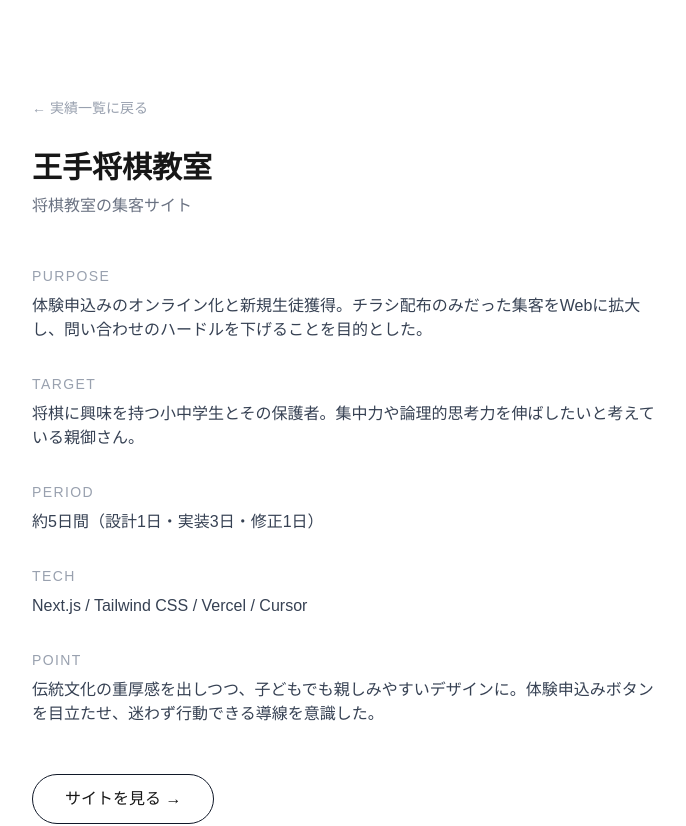
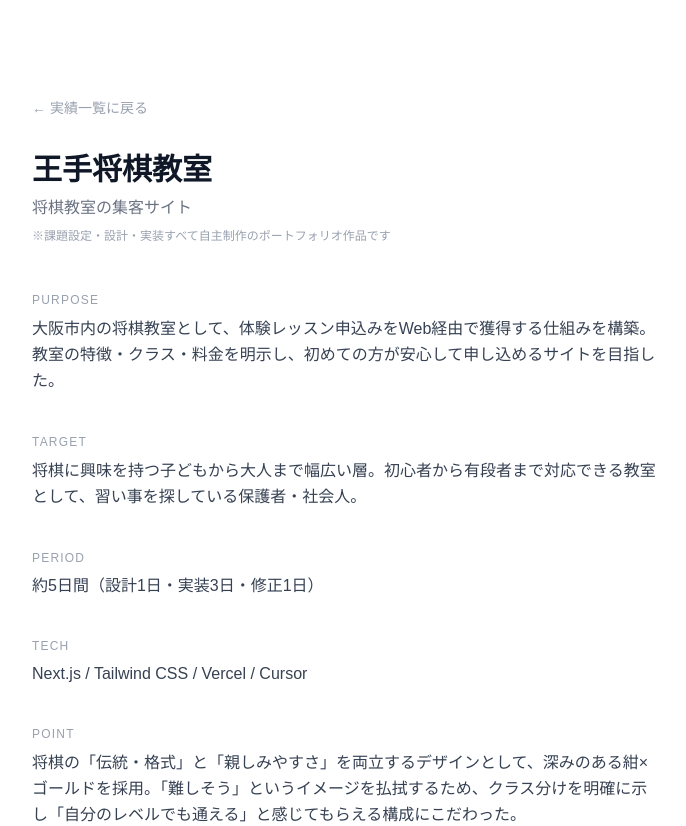
Before and after one commit to allhide911-droid/portfolio, a Next.js app: page /works/shogi in a window 1280 px wide. Shown: the top 826 px of the page, without its empty margins (296-982 px from the left). Built offline with nearby package versions, Linux system fonts and the light colour scheme.

Commit message:
feat: 詳細ページ改善

```diff
--- a/app/works/bloom/page.tsx
+++ b/app/works/bloom/page.tsx
@@ -4,7 +4,8 @@ export default function BloomBeauty() {
       <div className="max-w-2xl mx-auto px-6 py-24">
         <a href="/#works" className="text-sm text-gray-400 hover:text-gray-600 transition">← 実績一覧に戻る</a>
         <h1 className="text-3xl font-bold mt-8 mb-2">Bloom Beauty</h1>
-          <p className="text-gray-500 mb-12">女性専用美容サロンのコーポレートサイト</p>
+        <p className="text-gray-500 mb-2">女性専用美容サロンのコーポレートサイト</p>
+        <p className="text-xs text-gray-400 mb-12">※課題設定・設計・実装すべて自主制作のポートフォリオ作品です</p>
 
         <div className="space-y-10">
           <div>
--- a/app/works/mets/page.tsx
+++ b/app/works/mets/page.tsx
@@ -1,37 +1,41 @@
-import Link from "next/link";
-
 export default function Mets() {
   return (
-    <main className="max-w-2xl mx-auto px-6 py-24">
-      <Link href="/#works" className="text-sm text-gray-400 hover:text-gray-600 mb-8 inline-block">← 実績一覧に戻る</Link>
-      <h1 className="text-3xl font-bold mb-2">地域の少年野球チーム</h1>
-      <p className="text-gray-500 mb-12">少年野球チームの選手募集サイト</p>
+    <main className="min-h-screen bg-white text-gray-900">
+      <div className="max-w-2xl mx-auto px-6 py-24">
+        <a href="/#works" className="text-sm text-gray-400 hover:text-gray-600 transition">← 実績一覧に戻る</a>
+        <h1 className="text-3xl font-bold mt-8 mb-2">地域の少年野球チーム</h1>
+        <p className="text-gray-500 mb-2">少年野球チームの選手募集サイト</p>
+        <p className="text-xs text-gray-400 mb-12">※コーチとして実際に関わるチームのサイトを自主制作したポートフォリオ作品です</p>
 
-      <div className="space-y-8">
+        <div className="space-y-10">
           <div>
-          <h2 className="text-sm tracking-widest text-gray-400 mb-2">PURPOSE</h2>
-          <p className="text-gray-700">チラシQRコードからの体験申込みをゼロから構築。紙チラシからサイトへの導線を整備し、入団希望者が迷わず申し込める仕組みを作ることを目的とした。</p>
+            <h2 className="text-xs tracking-widest text-gray-400 mb-2">PURPOSE</h2>
+            <p className="text-gray-700 leading-relaxed">チラシQRコードからの体験申込みをゼロから構築。紙チラシからサイトへの導線を整備し、入団希望者が迷わず申し込める仕組みを作ることを目的とした。</p>
           </div>
           <div>
-          <h2 className="text-sm tracking-widest text-gray-400 mb-2">TARGET</h2>
-          <p className="text-gray-700">野球に興味を持つ小学生とその保護者。地域のスポーツコミュニティに参加したいと考えているファミリー層。</p>
+            <h2 className="text-xs tracking-widest text-gray-400 mb-2">TARGET</h2>
+            <p className="text-gray-700 leading-relaxed">野球に興味を持つ小学生とその保護者。地域のスポーツコミュニティに参加したいと考えているファミリー層。</p>
           </div>
           <div>
-          <h2 className="text-sm tracking-widest text-gray-400 mb-2">PERIOD</h2>
+            <h2 className="text-xs tracking-widest text-gray-400 mb-2">PERIOD</h2>
             <p className="text-gray-700">約5日間（設計1日・実装3日・修正1日）</p>
           </div>
           <div>
-          <h2 className="text-sm tracking-widest text-gray-400 mb-2">TECH</h2>
+            <h2 className="text-xs tracking-widest text-gray-400 mb-2">TECH</h2>
             <p className="text-gray-700">Next.js / Tailwind CSS / Vercel / Cursor / Supabase</p>
           </div>
           <div>
-          <h2 className="text-sm tracking-widest text-gray-400 mb-2">POINT</h2>
-          <p className="text-gray-700">コーチ自身が現役で関わるチームのサイトだからこそ、保護者目線で「安心感」を最優先に設計。体験申込みフォームをトップに配置し、スマホでも迷わず操作できる導線にこだわった。</p>
+            <h2 className="text-xs tracking-widest text-gray-400 mb-2">POINT</h2>
+            <p className="text-gray-700 leading-relaxed">コーチ自身が現役で関わるチームのサイトだからこそ、保護者目線で「安心感」を最優先に設計。体験申込みフォームをトップに配置し、スマホでも迷わず操作できる導線にこだわった。申込みデータはSupabaseで管理し、コーチ陣がリアルタイムで確認できる運用フローも構築した。</p>
           </div>
+        </div>
+
+        <div className="mt-12">
           <a href="https://mets-baseball.vercel.app" target="_blank" rel="noopener noreferrer"
-          className="inline-block border border-gray-900 px-8 py-3 rounded-full hover:bg-gray-900 hover:text-white transition mt-4">
+            className="inline-block bg-gray-900 text-white px-8 py-3 rounded-full hover:bg-gray-700 transition">
             サイトを見る →
           </a>
+        </div>
       </div>
     </main>
   );
--- a/app/works/shogi/page.tsx
+++ b/app/works/shogi/page.tsx
@@ -1,37 +1,41 @@
-import Link from "next/link";
-
 export default function Shogi() {
   return (
-    <main className="max-w-2xl mx-auto px-6 py-24">
-      <Link href="/#works" className="text-sm text-gray-400 hover:text-gray-600 mb-8 inline-block">← 実績一覧に戻る</Link>
-      <h1 className="text-3xl font-bold mb-2">王手将棋教室</h1>
-      <p className="text-gray-500 mb-12">将棋教室の集客サイト</p>
+    <main className="min-h-screen bg-white text-gray-900">
+      <div className="max-w-2xl mx-auto px-6 py-24">
+        <a href="/#works" className="text-sm text-gray-400 hover:text-gray-600 transition">← 実績一覧に戻る</a>
+        <h1 className="text-3xl font-bold mt-8 mb-2">王手将棋教室</h1>
+        <p className="text-gray-500 mb-2">将棋教室の集客サイト</p>
+        <p className="text-xs text-gray-400 mb-12">※課題設定・設計・実装すべて自主制作のポートフォリオ作品です</p>
 
-      <div className="space-y-8">
+        <div className="space-y-10">
           <div>
-          <h2 className="text-sm tracking-widest text-gray-400 mb-2">PURPOSE</h2>
-          <p className="text-gray-700">体験申込みのオンライン化と新規生徒獲得。チラシ配布のみだった集客をWebに拡大し、問い合わせのハードルを下げることを目的とした。</p>
+            <h2 className="text-xs tracking-widest text-gray-400 mb-2">PURPOSE</h2>
+            <p className="text-gray-700 leading-relaxed">大阪市内の将棋教室として、体験レッスン申込みをWeb経由で獲得する仕組みを構築。教室の特徴・クラス・料金を明示し、初めての方が安心して申し込めるサイトを目指した。</p>
           </div>
           <div>
-          <h2 className="text-sm tracking-widest text-gray-400 mb-2">TARGET</h2>
-          <p className="text-gray-700">将棋に興味を持つ小中学生とその保護者。集中力や論理的思考力を伸ばしたいと考えている親御さん。</p>
+            <h2 className="text-xs tracking-widest text-gray-400 mb-2">TARGET</h2>
+            <p className="text-gray-700 leading-relaxed">将棋に興味を持つ子どもから大人まで幅広い層。初心者から有段者まで対応できる教室として、習い事を探している保護者・社会人。</p>
           </div>
           <div>
-          <h2 className="text-sm tracking-widest text-gray-400 mb-2">PERIOD</h2>
+            <h2 className="text-xs tracking-widest text-gray-400 mb-2">PERIOD</h2>
             <p className="text-gray-700">約5日間（設計1日・実装3日・修正1日）</p>
           </div>
           <div>
-          <h2 className="text-sm tracking-widest text-gray-400 mb-2">TECH</h2>
+            <h2 className="text-xs tracking-widest text-gray-400 mb-2">TECH</h2>
             <p className="text-gray-700">Next.js / Tailwind CSS / Vercel / Cursor</p>
           </div>
           <div>
-          <h2 className="text-sm tracking-widest text-gray-400 mb-2">POINT</h2>
-          <p className="text-gray-700">伝統文化の重厚感を出しつつ、子どもでも親しみやすいデザインに。体験申込みボタンを目立たせ、迷わず行動できる導線を意識した。</p>
+            <h2 className="text-xs tracking-widest text-gray-400 mb-2">POINT</h2>
+            <p className="text-gray-700 leading-relaxed">将棋の「伝統・格式」と「親しみやすさ」を両立するデザインとして、深みのある紺×ゴールドを採用。「難しそう」というイメージを払拭するため、クラス分けを明確に示し「自分のレベルでも通える」と感じてもらえる構成にこだわった。</p>
           </div>
-        <a href="https://shogi-tawny.vercel.app" target="_blank" rel="noopener noreferrer"
-          className="inline-block border border-gray-900 px-8 py-3 rounded-full hover:bg-gray-900 hover:text-white transition mt-4">
+        </div>
+
+        <div className="mt-12">
+          <a href="https://shogi-theta.vercel.app" target="_blank" rel="noopener noreferrer"
+            className="inline-block bg-gray-900 text-white px-8 py-3 rounded-full hover:bg-gray-700 transition">
             サイトを見る →
           </a>
+        </div>
       </div>
     </main>
   );
--- a/app/works/yakiniku/page.tsx
+++ b/app/works/yakiniku/page.tsx
@@ -1,37 +1,41 @@
-import Link from "next/link";
-
 export default function Yakiniku() {
   return (
-    <main className="max-w-2xl mx-auto px-6 py-24">
-      <Link href="/#works" className="text-sm text-gray-400 hover:text-gray-600 mb-8 inline-block">← 実績一覧に戻る</Link>
-      <h1 className="text-3xl font-bold mb-2">炎牛</h1>
-      <p className="text-gray-500 mb-12">焼肉店のコーポレートサイト</p>
+    <main className="min-h-screen bg-white text-gray-900">
+      <div className="max-w-2xl mx-auto px-6 py-24">
+        <a href="/#works" className="text-sm text-gray-400 hover:text-gray-600 transition">← 実績一覧に戻る</a>
+        <h1 className="text-3xl font-bold mt-8 mb-2">炎牛</h1>
+        <p className="text-gray-500 mb-2">焼肉店のコーポレートサイト</p>
+        <p className="text-xs text-gray-400 mb-12">※課題設定・設計・実装すべて自主制作のポートフォリオ作品です</p>
 
-      <div className="space-y-8">
+        <div className="space-y-10">
           <div>
-          <h2 className="text-sm tracking-widest text-gray-400 mb-2">PURPOSE</h2>
-          <p className="text-gray-700">食べログ・ぐるなびに頼らない自社集客の確立。SNSからの流入を受け止めるランディングページとして機能させることを目的とした。</p>
+            <h2 className="text-xs tracking-widest text-gray-400 mb-2">PURPOSE</h2>
+            <p className="text-gray-700 leading-relaxed">大阪・鶴橋の焼肉店として、食べログ・Googleマップからの流入を受け止めるコーポレートサイトの構築。メニューとこだわりを伝えることで予約・来店につなげる。</p>
           </div>
           <div>
-          <h2 className="text-sm tracking-widest text-gray-400 mb-2">TARGET</h2>
-          <p className="text-gray-700">20〜40代のグルメ志向な男女。記念日や接待利用を検討しているファミリー・カップル層。</p>
+            <h2 className="text-xs tracking-widest text-gray-400 mb-2">TARGET</h2>
+            <p className="text-gray-700 leading-relaxed">鶴橋・大阪周辺で焼肉を探している20〜40代。記念日や接待など特別な食事を検討しているユーザー。</p>
           </div>
           <div>
-          <h2 className="text-sm tracking-widest text-gray-400 mb-2">PERIOD</h2>
+            <h2 className="text-xs tracking-widest text-gray-400 mb-2">PERIOD</h2>
             <p className="text-gray-700">約5日間（設計1日・実装3日・修正1日）</p>
           </div>
           <div>
-          <h2 className="text-sm tracking-widest text-gray-400 mb-2">TECH</h2>
+            <h2 className="text-xs tracking-widest text-gray-400 mb-2">TECH</h2>
             <p className="text-gray-700">Next.js / Tailwind CSS / Vercel / Cursor</p>
           </div>
           <div>
-          <h2 className="text-sm tracking-widest text-gray-400 mb-2">POINT</h2>
-          <p className="text-gray-700">炭火の熱さや煙、肉の質感を視覚的に伝えるため、ダークトーンの背景と炎をイメージした配色を採用。食欲をそそる写真の見せ方にこだわった。</p>
+            <h2 className="text-xs tracking-widest text-gray-400 mb-2">POINT</h2>
+            <p className="text-gray-700 leading-relaxed">「炎」と「肉」の世界観を表現するため、背景を黒・文字とアクセントをゴールドで統一。高級感と迫力を両立させ、「ハレの日に行きたい店」という印象を狙った。メニュー・こだわり・アクセスの3点を明確に構成し、来店判断に必要な情報をすべてワンページに収めた。</p>
           </div>
+        </div>
+
+        <div className="mt-12">
           <a href="https://yakiniku-five.vercel.app" target="_blank" rel="noopener noreferrer"
-          className="inline-block border border-gray-900 px-8 py-3 rounded-full hover:bg-gray-900 hover:text-white transition mt-4">
+            className="inline-block bg-gray-900 text-white px-8 py-3 rounded-full hover:bg-gray-700 transition">
             サイトを見る →
           </a>
+        </div>
       </div>
     </main>
   );
--- a/app/works/zeirishi/page.tsx
+++ b/app/works/zeirishi/page.tsx
@@ -1,37 +1,41 @@
-import Link from "next/link";
-
 export default function Zeirishi() {
   return (
-    <main className="max-w-2xl mx-auto px-6 py-24">
-      <Link href="/#works" className="text-sm text-gray-400 hover:text-gray-600 mb-8 inline-block">← 実績一覧に戻る</Link>
-      <h1 className="text-3xl font-bold mb-2">田中税理士事務所</h1>
-      <p className="text-gray-500 mb-12">税理士事務所コーポレートサイト</p>
+    <main className="min-h-screen bg-white text-gray-900">
+      <div className="max-w-2xl mx-auto px-6 py-24">
+        <a href="/#works" className="text-sm text-gray-400 hover:text-gray-600 transition">← 実績一覧に戻る</a>
+        <h1 className="text-3xl font-bold mt-8 mb-2">田中税理士事務所</h1>
+        <p className="text-gray-500 mb-2">税理士事務所コーポレートサイト</p>
+        <p className="text-xs text-gray-400 mb-12">※課題設定・設計・実装すべて自主制作のポートフォリオ作品です</p>
 
-      <div className="space-y-8">
+        <div className="space-y-10">
           <div>
-          <h2 className="text-sm tracking-widest text-gray-400 mb-2">PURPOSE</h2>
-          <p className="text-gray-700">新規顧客獲得のためのWeb集客強化。既存の紙媒体中心の営業から脱却し、オンラインからの問い合わせ増加を目指した。</p>
+            <h2 className="text-xs tracking-widest text-gray-400 mb-2">PURPOSE</h2>
+            <p className="text-gray-700 leading-relaxed">新規顧客獲得のためのWeb集客強化。既存の紙媒体中心の営業から脱却し、オンラインからの問い合わせ増加を目指した。</p>
           </div>
           <div>
-          <h2 className="text-sm tracking-widest text-gray-400 mb-2">TARGET</h2>
-          <p className="text-gray-700">開業・法人設立を検討している30〜50代の経営者・個人事業主。税務や確定申告に不安を感じている層。</p>
+            <h2 className="text-xs tracking-widest text-gray-400 mb-2">TARGET</h2>
+            <p className="text-gray-700 leading-relaxed">開業・法人設立を検討している30〜50代の経営者・個人事業主。税務や確定申告に不安を感じている層。</p>
           </div>
           <div>
-          <h2 className="text-sm tracking-widest text-gray-400 mb-2">PERIOD</h2>
+            <h2 className="text-xs tracking-widest text-gray-400 mb-2">PERIOD</h2>
             <p className="text-gray-700">約5日間（設計1日・実装3日・修正1日）</p>
           </div>
           <div>
-          <h2 className="text-sm tracking-widest text-gray-400 mb-2">TECH</h2>
+            <h2 className="text-xs tracking-widest text-gray-400 mb-2">TECH</h2>
             <p className="text-gray-700">Next.js / Tailwind CSS / Vercel / Cursor</p>
           </div>
           <div>
-          <h2 className="text-sm tracking-widest text-gray-400 mb-2">POINT</h2>
-          <p className="text-gray-700">「信頼感」と「親しみやすさ」を両立するデザインにこだわった。専門用語を避けたわかりやすいコピーと、清潔感のある配色で士業特有の堅さを和らげた。</p>
+            <h2 className="text-xs tracking-widest text-gray-400 mb-2">POINT</h2>
+            <p className="text-gray-700 leading-relaxed">士業サイトでよく使われる紺・グレーをあえて避け、温かみのあるオフホワイト×ネイビーを選択。初回相談のハードルを下げることを意識し、専門用語を避けたわかりやすいコピーと清潔感のある配色で士業特有の堅さを和らげた。</p>
           </div>
+        </div>
+
+        <div className="mt-12">
           <a href="https://zeirishi-two.vercel.app" target="_blank" rel="noopener noreferrer"
-          className="inline-block border border-gray-900 px-8 py-3 rounded-full hover:bg-gray-900 hover:text-white transition mt-4">
+            className="inline-block bg-gray-900 text-white px-8 py-3 rounded-full hover:bg-gray-700 transition">
             サイトを見る →
           </a>
+        </div>
       </div>
     </main>
   );
```
Lines whose indentation alone changed are shown as unchanged.
